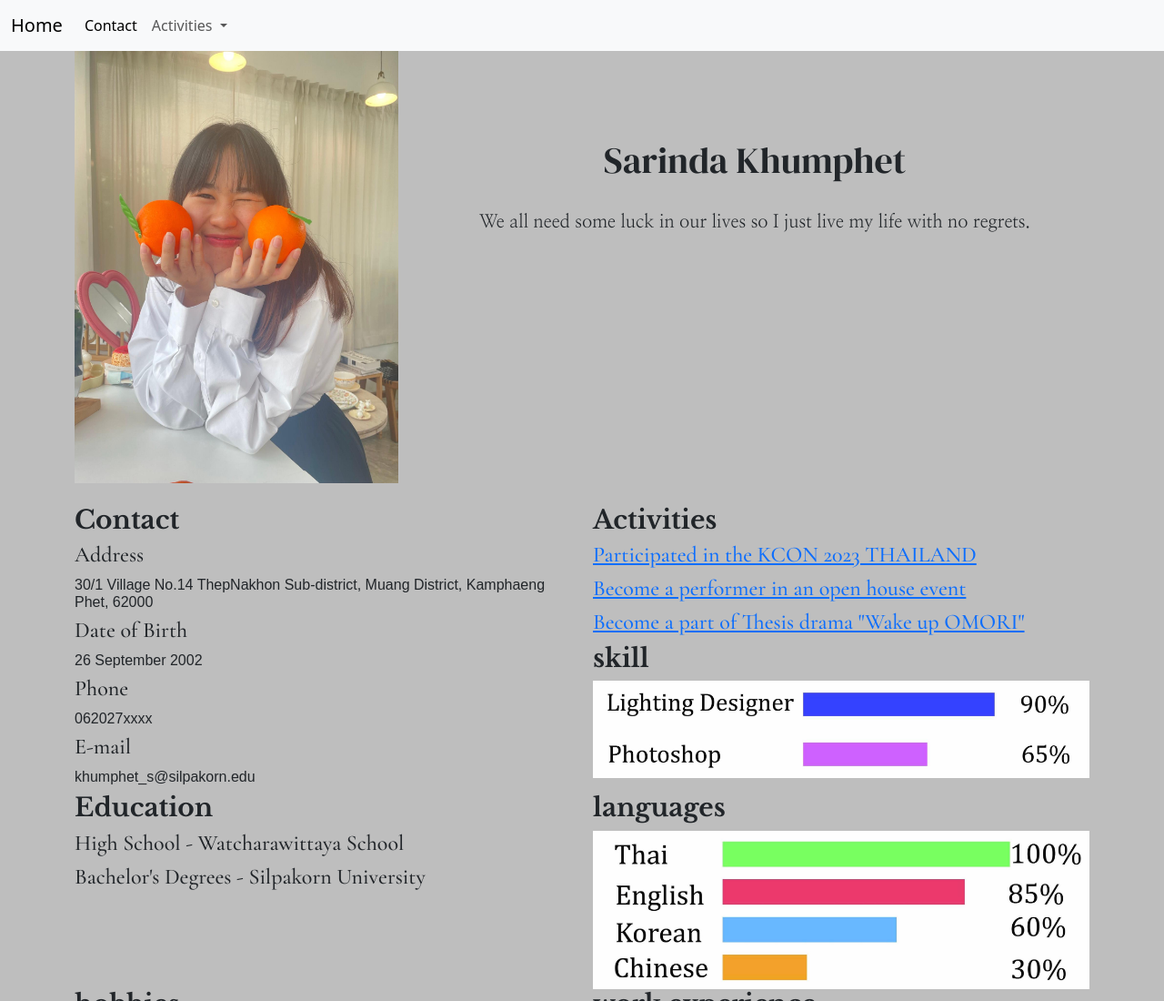
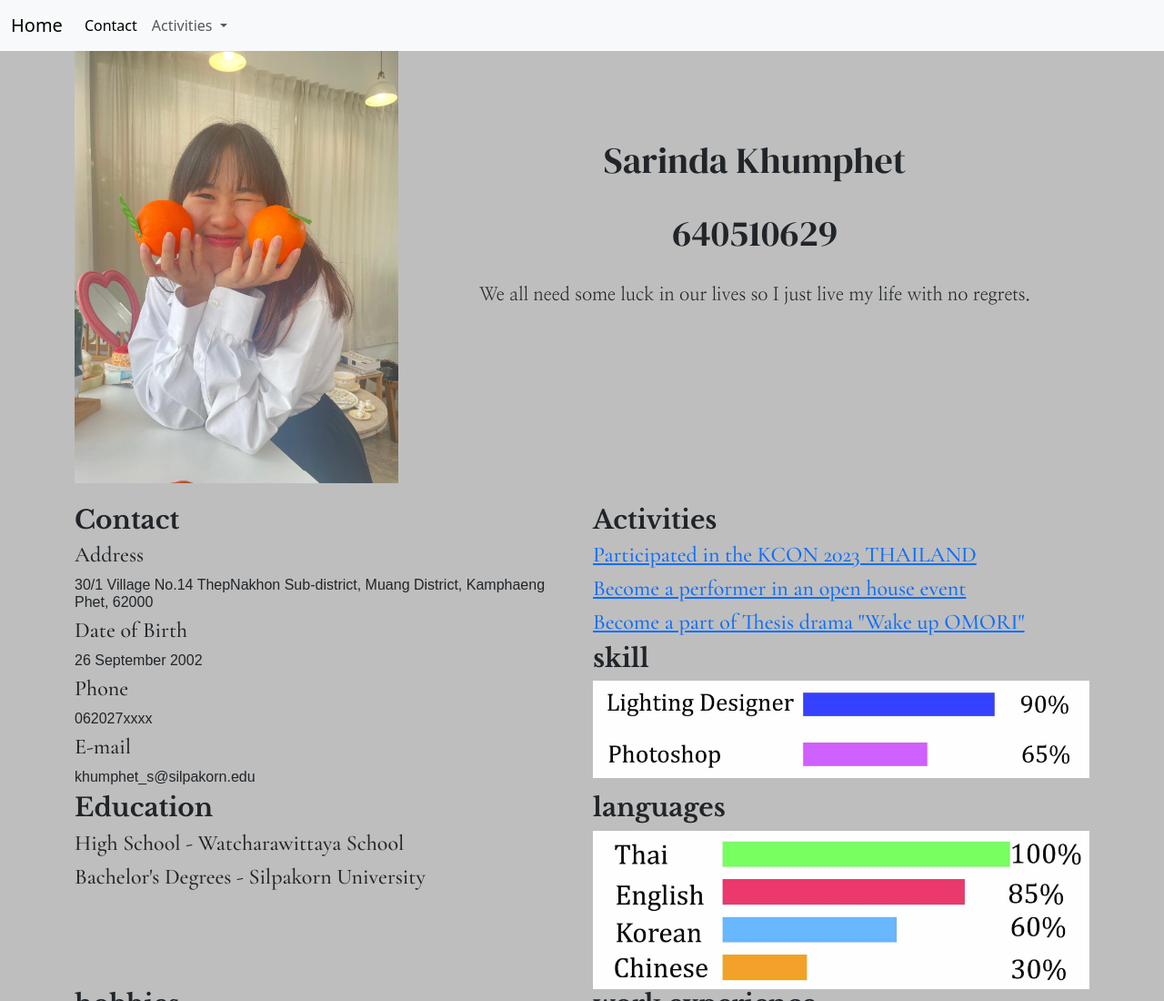
Before and after one commit to notyourzalyn/resume, a plain HTML site: page index.html in a window 1280 px wide. Shown: the top 1100 px of the page at 91% size. Drawn offline with nearby package versions, Linux system fonts and the light colour scheme; a web font is replaced by a local one.

Commit message:
Add files via upload

```diff
--- a/index.html
+++ b/index.html
@@ -49,6 +49,8 @@
           <br>
           <br>
           <h1 style=" text-align: center;">Sarinda Khumphet </h1>
+          <br>
+          <h1 style="text-align: center;"> 640510629 </h1>
           <br>
           <div style="text-align: center;">
             <h5> We all need some luck in our lives so I just live my life with
```
Also changed, not shown: 1 other file.
